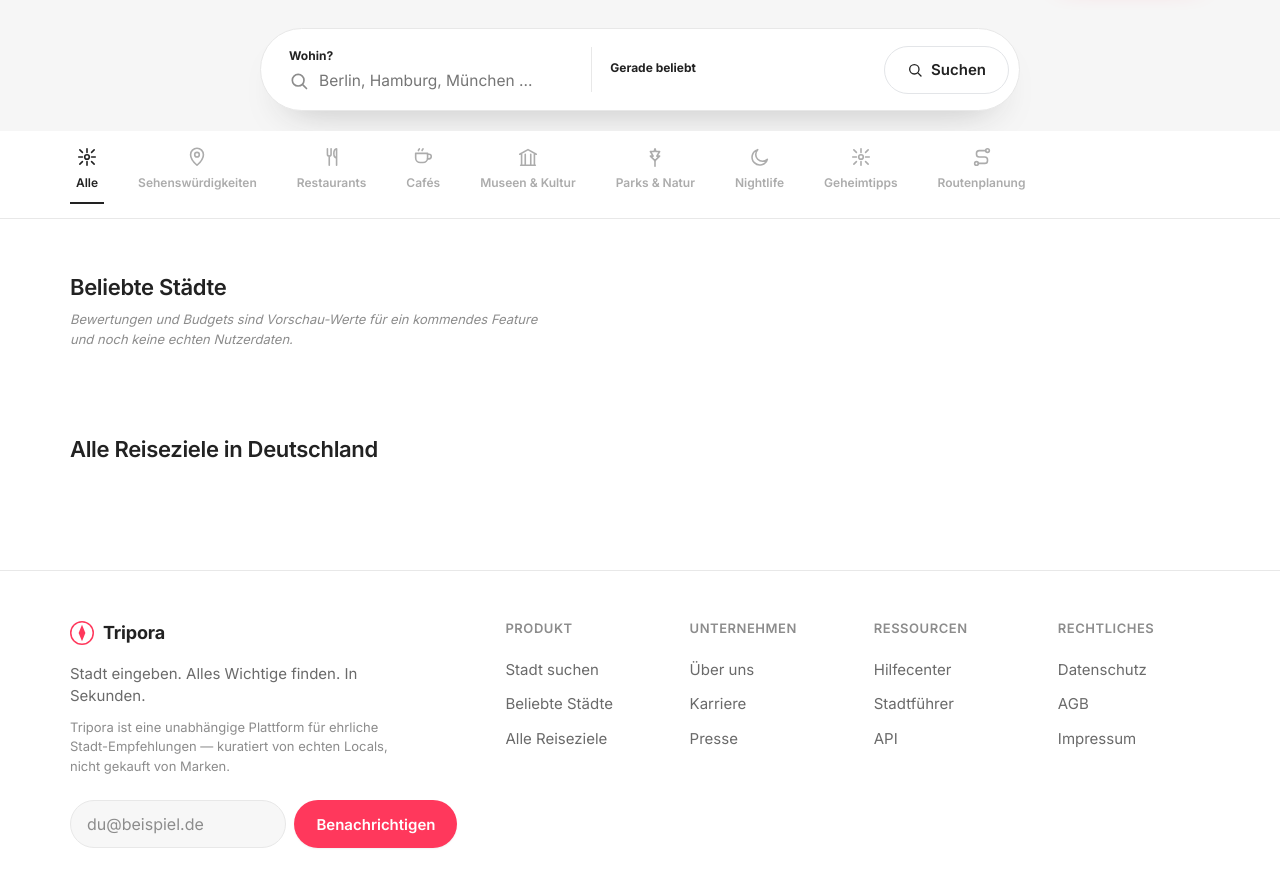
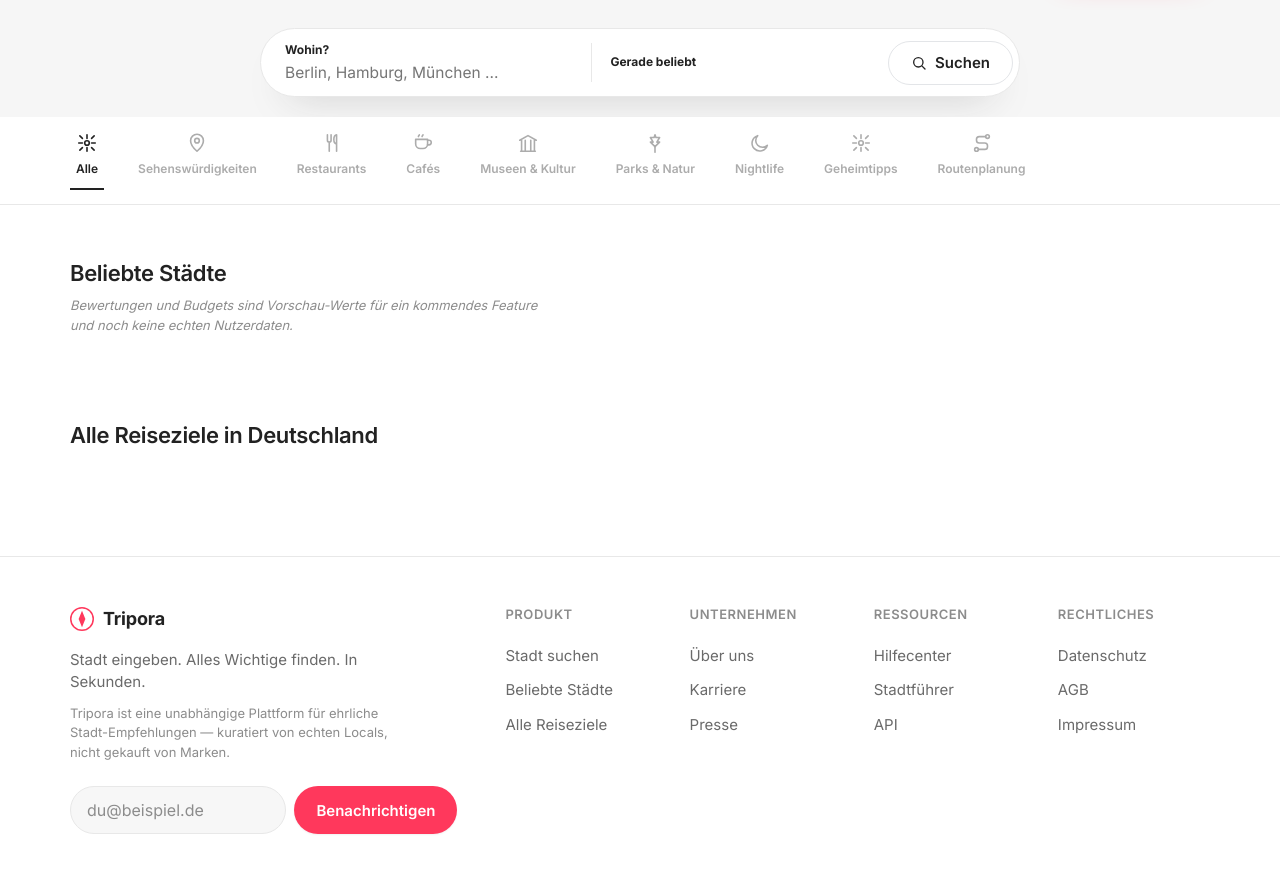
Before and after one commit to ChakirMustafa/tripora, a Symfony app: template templates/home/index.html.twig in a window 1280 px wide. Shown: the part 77-961 px from the top of the page. Run offline with Twig, Linux system fonts and the light colour scheme; the template is opened without the code that fills it, so the values that code supplies are empty; style sheets or scripts are compiled from the project's sources; some libraries are stand-ins or nearby versions.

Commit message:
some improve

```diff
--- a/assets/styles/app.css
+++ b/assets/styles/app.css
@@ -1181,7 +1181,7 @@ h1, h2, h3 { font-family: var(--font-display); font-weight: 600; letter-spacing:
 
 .explore-searchbar__pill {
     gap: 0;
-    padding: 10px;
+    padding: 6px;
     border: 1px solid var(--color-border);
     border-radius: 999px;
     box-shadow: 0 20px 40px -28px rgba(34, 34, 34, 0.4);
@@ -1196,8 +1196,8 @@ h1, h2, h3 { font-family: var(--font-display); font-weight: 600; letter-spacing:
     min-width: 0;
     flex-direction: column;
     justify-content: center;
-    gap: 4px;
-    padding: 8px 18px;
+    gap: 2px;
+    padding: 6px 18px;
 }
 .explore-searchbar__pill .search-bar__slot--meta { flex: 0.9; display: none; }
 .explore-searchbar__pill .search-bar__label { font-size: 0.75rem; font-weight: 700; color: var(--color-text); }
@@ -1210,13 +1210,12 @@ h1, h2, h3 { font-family: var(--font-display); font-weight: 600; letter-spacing:
     overflow: hidden;
     text-overflow: ellipsis;
 }
-.explore-searchbar__pill .search-bar__icon { color: var(--color-text-faint); }
 .explore-searchbar__pill .search-bar__input { padding: 0; font-size: 0.96875rem; }
 
 .explore-searchbar__submit {
     flex-shrink: 0;
-    width: 48px;
-    height: 48px;
+    width: 44px;
+    height: 44px;
     padding: 0;
     border-radius: 50%;
     background: #fff;
--- a/templates/home/index.html.twig
+++ b/templates/home/index.html.twig
@@ -21,9 +21,6 @@
                     <div class="search-bar__slot">
                         <span class="search-bar__label">Wohin?</span>
                         <div class="search-bar__field">
-                            <svg class="search-bar__icon" width="20" height="20" viewBox="0 0 24 24" fill="none" stroke="currentColor" stroke-width="2" stroke-linecap="round" aria-hidden="true">
-                                <circle cx="11" cy="11" r="7"/><line x1="21" y1="21" x2="16.65" y2="16.65"/>
-                            </svg>
                             <label for="city-input" class="sr-only">Stadt</label>
                             <input
                                 type="text"
```
